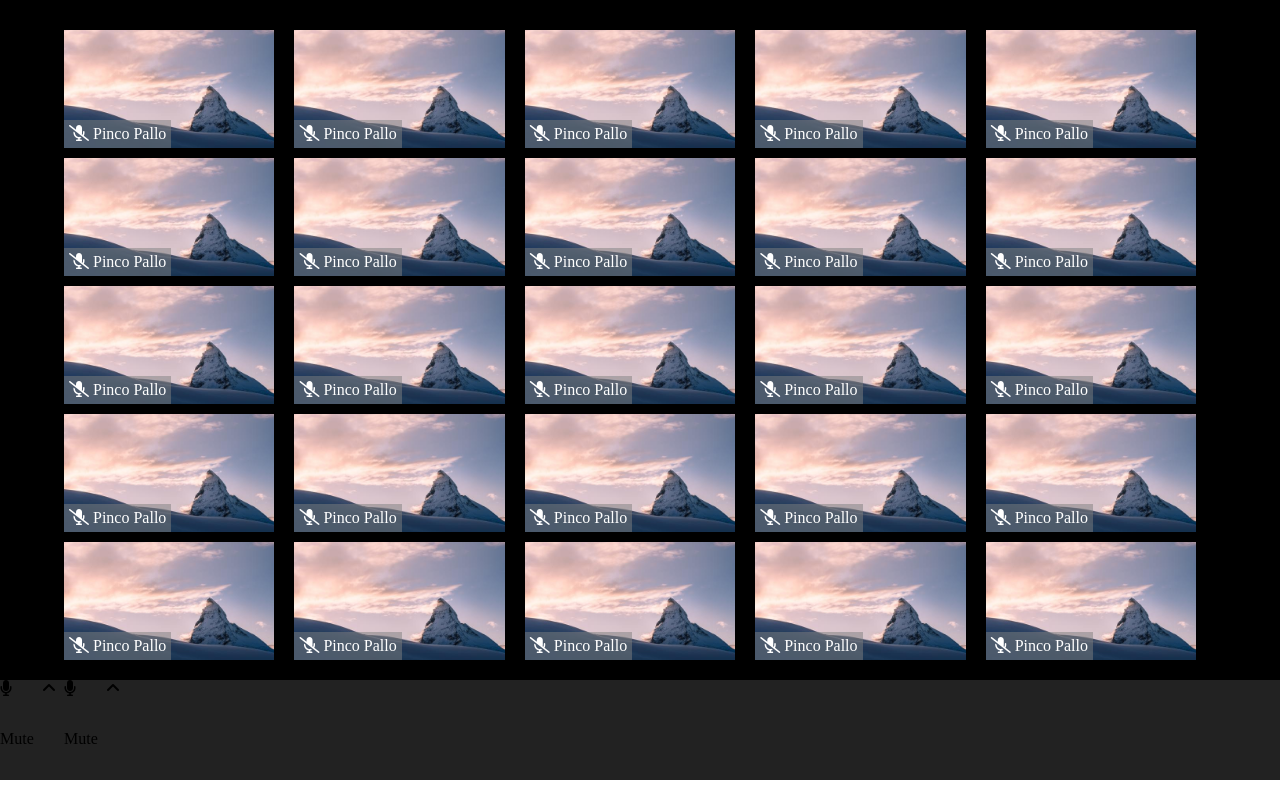
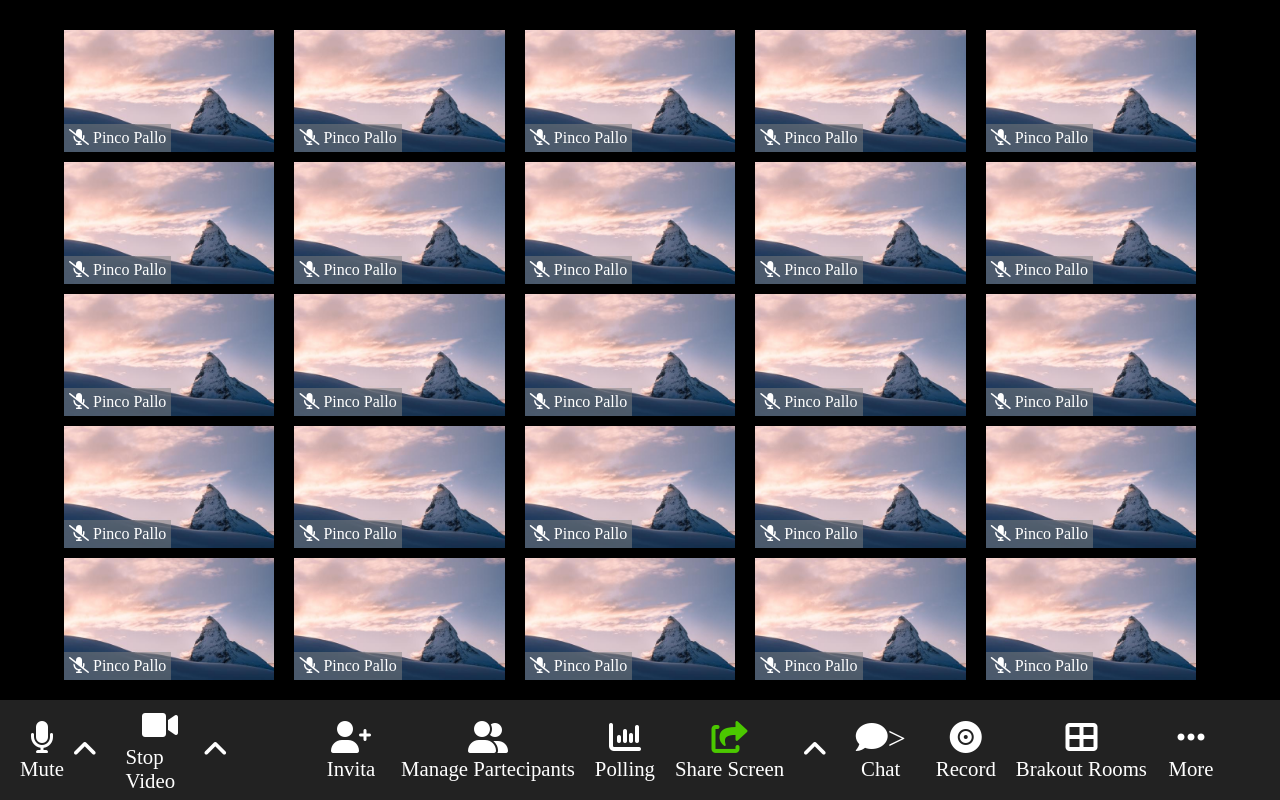
Before and after one commit to StefanoMRC/html-css-zoom, a plain HTML site: page index.html in a window 1280 px wide. Drawn offline with Linux system fonts and the light colour scheme.

Commit message:
mezzo footer

```diff
--- a/asset/css/style.css
+++ b/asset/css/style.css
@@ -3,9 +3,11 @@
     padding: 0;
     box-sizing: border-box;
 }
+body{
 
+}
 main{
-    height: calc(100vh - 120px);
+    height: calc(100vh - 100px);
     background-color: black;
     overflow-y: auto;
 }
@@ -45,21 +47,52 @@ main{
 footer{
     height: 100px;
     background-color: rgba(34,34,34,255);
+    display: flex;
+    justify-content: space-between;
 }
 .row-left{
+    width: 20%;
+    height: 100%;
+    display: flex;
+
+    align-items: center;
+}
+.icon-txt{
     display: flex;
     flex-direction: column;
-    flex-wrap: wrap;
-    justify-content: center;
-    height: 100%;
-    width: 10%;
+    align-items: center;
+
+    color: white;
 }
 .icon{
-    height: 50%;
+    font-size: 2em;
 }
 .txt{
-    height: 50%;
+    font-size: 1.3em;
 }
 .icon-2{
+    font-size: 1.8em;
+    color: white;
+    margin-right: 30px;
+    margin-left: 10px;
+}
+.margin{
+    margin-left: 20px;
+}
+.row-center{
+    width: 80%;
     height: 100%;
+    display: flex;
+    justify-content: center;
+    align-items: center;
 }
+.icon-3{
+    font-size: 1.8em;
+    color: white;
+}
+.row-center div{
+    margin: 0 10px;
+}
+.fa-share-from-square{
+    color: rgba(75,200,0,255);
+}
--- a/index.html
+++ b/index.html
@@ -100,26 +100,61 @@
     </main>
     <footer>
         <div class="row-left">
-            <div class="icon">
-                <div><i class="fa-solid fa-microphone"></i></div>
+            <div class="icon-txt margin">
+                <div class="icon"><i class="fa-solid fa-microphone"></i></div>
+                <span class="txt">Mute</span>
             </div>
-            <span class="txt">
-                Mute
-            </span>
             <div class="icon-2">
                 <i class="fa-solid fa-angle-up"></i>
             </div>
-            <div class="icon">
-                <div><i class="fa-solid fa-microphone"></i></div>
+            <div class="icon-txt">
+                <div class="icon"><i class="fa-solid fa-video"></i></div>
+                <span class="txt">Stop Video</span>
             </div>
-            <span class="txt">
-                Mute
-            </span>
             <div class="icon-2">
                 <i class="fa-solid fa-angle-up"></i>
             </div>
         </div>
-        <div></div>
+        <div class="row-center">
+            <div class="icon-txt ">
+                <div class="icon"><i class="fa-solid fa-user-plus"></i></div>
+                <span class="txt">Invita</span>
+            </div>
+            <div class="icon-txt ">
+                <div class="icon"><i class="fa-solid fa-user-group"></i></div>
+                <span class="txt">Manage Partecipants</span>
+            </div>
+            <div class="icon-txt ">
+                <div class="icon"><i class="fa-solid fa-chart-column"></i></div>
+                <span class="txt">Polling</span>
+            </div>
+            <div class="icon-txt ">
+                <div class="icon"><i class="fa-solid fa-share-from-square"></i></div>
+                <span class="txt">Share Screen</span>
+            </div>
+            <div class="icon-3">
+                <i class="fa-solid fa-angle-up"></i>
+            </div>
+            <div class="icon-txt ">
+                <div class="icon"><i class="fa-solid fa-comment"></i>></div>
+                <span class="txt">Chat</span>
+            </div>
+            <div class="icon-txt ">
+                <div class="icon"><i class="fa-solid fa-record-vinyl"></i></div>
+                <span class="txt">Record</span>
+            </div>
+            <div class="icon-txt ">
+                <div class="icon"><i class="fa-solid fa-table-cells-large"></i></div>
+                <span class="txt">Brakout Rooms</span>
+            </div>
+            <div class="icon-txt ">
+                <div class="icon"><i class="fa-solid fa-ellipsis"></i></div>
+                <span class="txt">More</span>
+            </div>
+        </div>
+
+
+
         <div></div>
     </footer>
 </body>
```
